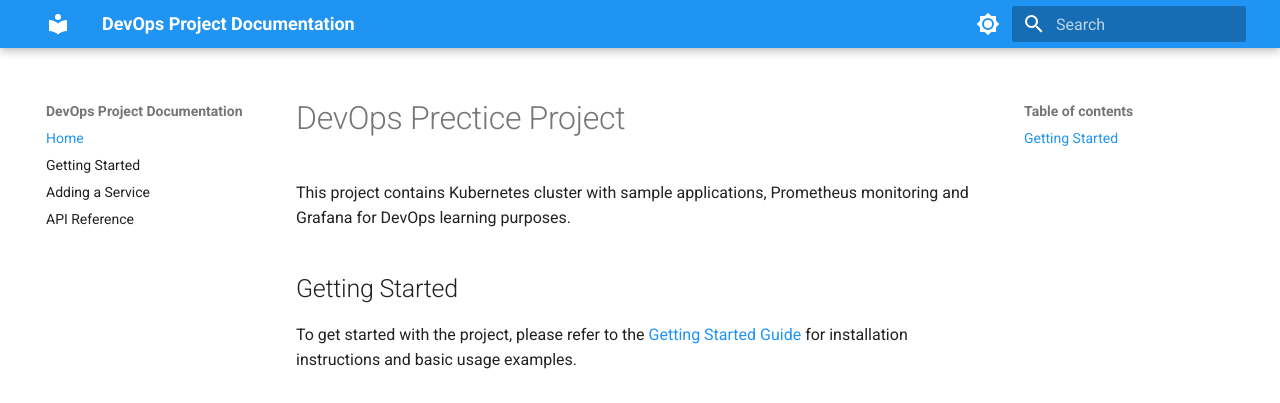
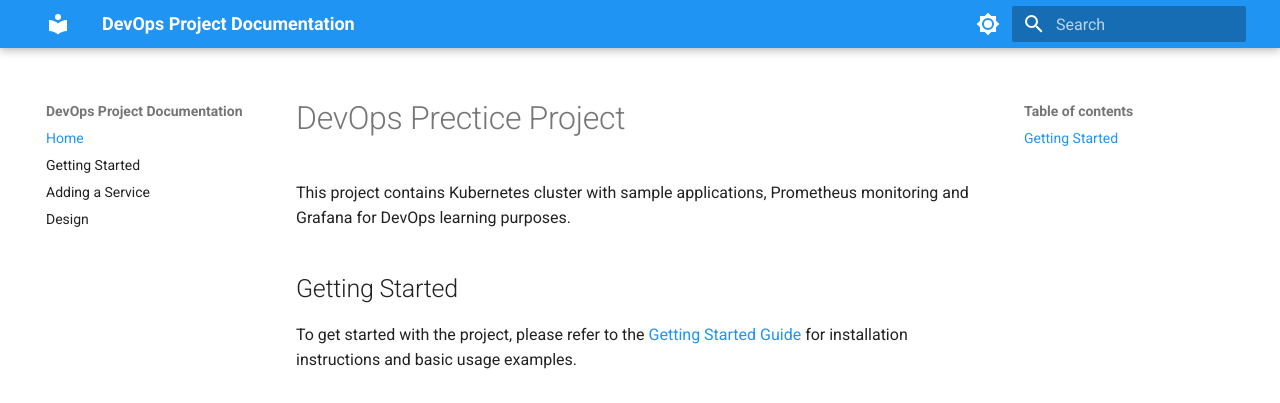
Before and after one commit to Jeremiaszmacura/devops-stack, an MkDocs documentation site: the page built from documentation/docs/index.md, in a window 1280 px wide. Shown: the top 403 px of the page. Built offline with MkDocs 1.6.1 and Material for MkDocs 9.7.7, drawn with Linux system fonts in a browser that asks for light colours.

Commit message:
publish mkdocs on github

```diff
--- a/documentation/mkdocs.yml
+++ b/documentation/mkdocs.yml
@@ -1,9 +1,10 @@
 site_name: DevOps Project Documentation
+site_url: https://jeremiaszmacura.github.io/devops-stack/
 nav:
   - Home: index.md
   - Getting Started: getting-started.md
   - Adding a Service: adding-a-service.md
-  - API Reference: api-reference.md
+  - Design: design.md
 theme:
   name: material
   palette:
```
Also changed, not shown: 3 other files.
